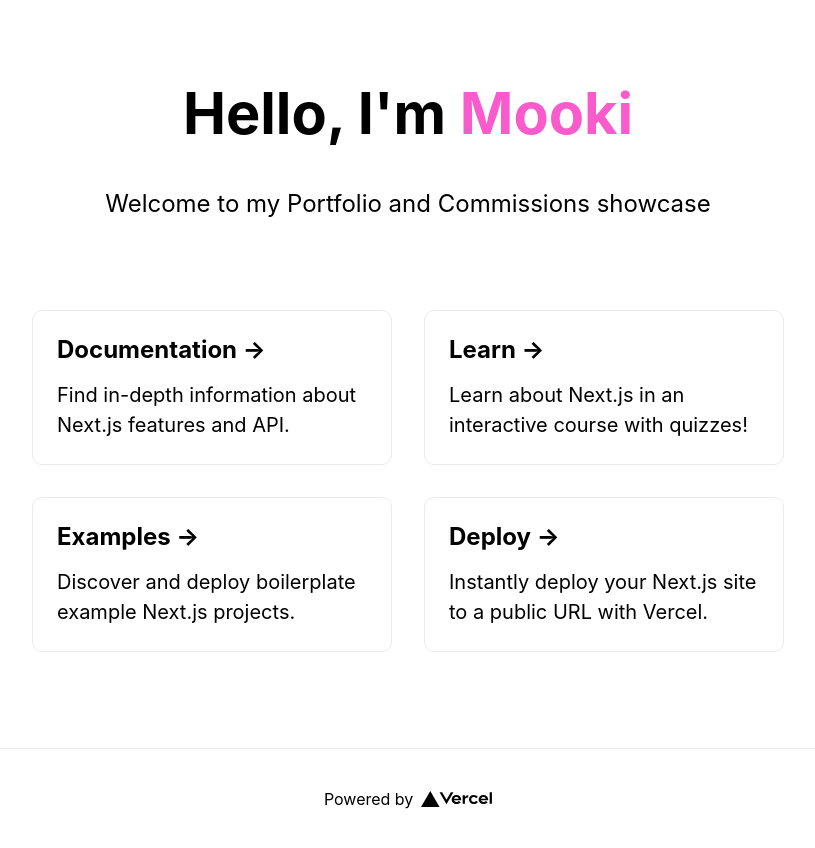
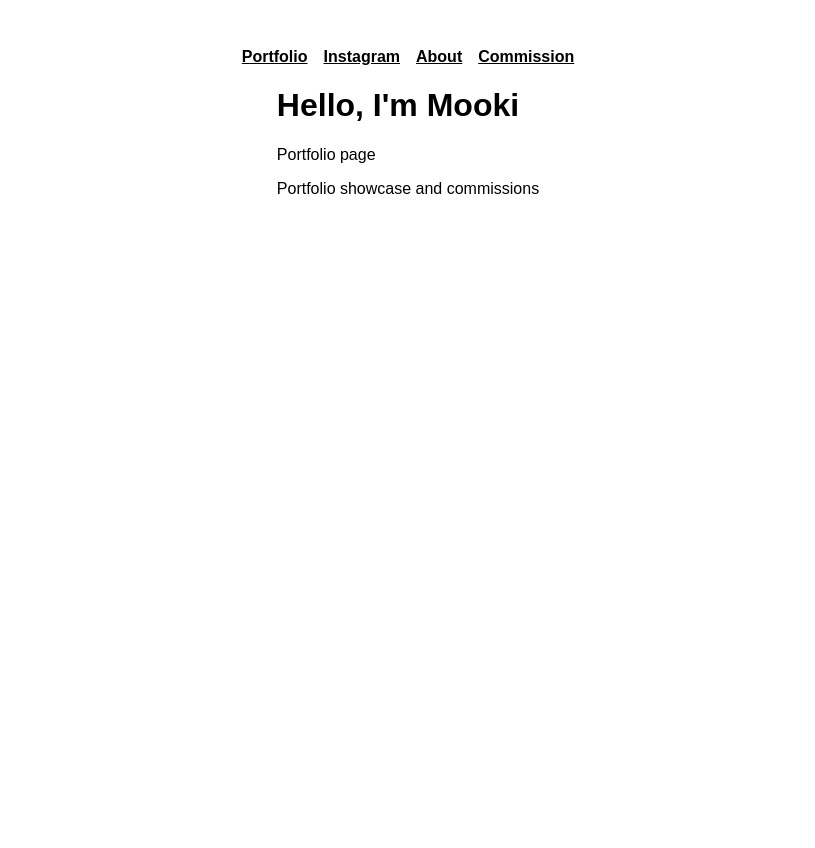
Before and after one commit to Joecey/mooki_commission_website, a Next.js app: page / in a window 1280 px wide. Shown: the whole page, without its empty margins (232-1047 px from the left). After the commit the page ends 800 px from the top, so only its background shows below. Built offline with nearby package versions, Linux system fonts and the light colour scheme.

Commit message:
switched to /app layout

```diff
--- /dev/null
+++ b/app/globals.css
@@ -0,0 +1,54 @@
+* {
+	box-sizing: border-box;
+}
+
+html,
+body {
+	padding: 0;
+	margin: 0;
+	/* list font priority */
+	font-family: Arial, Helvetica, sans-serif, BlinkMacSystemFont, Segoe UI,
+		Roboto, Oxygen, Ubuntu, Cantarell, Fira Sans, Droid Sans, Helvetica Neue,
+		sans-serif;
+	padding: 0 2rem;
+}
+
+a {
+	color: inherit;
+	text-decoration: none;
+	padding: 0;
+	margin: 0;
+}
+
+main {
+	min-height: 100vh;
+	padding: 3rem 0;
+	display: flex;
+	flex-direction: column;
+	justify-content: flex-start;
+	align-items: center;
+}
+
+input,
+textarea {
+	display: block;
+	max-width: 300px;
+	margin: 0.5rem 0;
+}
+
+button {
+	background-color: #000000;
+	border: none;
+	color: white;
+	padding: 0.5rem 2rem;
+	text-align: center;
+	text-decoration: none;
+	display: inline-block;
+	cursor: pointer;
+}
+
+nav a {
+	font-weight: bold;
+	margin: 0 0.5rem;
+	text-decoration: underline;
+}
--- /dev/null
+++ b/app/layout.js
@@ -0,0 +1,28 @@
+import "./globals.css";
+
+// use this to create our nav bar
+import Link from "next/link";
+
+export const metadata = {
+	title: "Mooki Portfolio and Comissions",
+	description: "Mooki's Personal Portfolio Website and Commissions Page",
+};
+
+export default function RootLayout({ children }) {
+	return (
+		<html>
+			<body>
+				<main>
+					<nav>
+						<Link href="/">Portfolio</Link>
+						<Link href="/instagram">Instagram</Link>
+						<Link href="/about">About</Link>
+						<Link href="/commission">Commission</Link>
+					</nav>
+					{/* display children of the directory this is in (except subdirs) */}
+					{children}
+				</main>
+			</body>
+		</html>
+	);
+}
--- /dev/null
+++ b/app/page.js
@@ -0,0 +1,9 @@
+export default function HomePage() {
+	return (
+		<div>
+			<h1>Hello, I'm Mooki</h1>
+			<p>Portfolio page</p>
+			<p>Portfolio showcase and commissions</p>
+		</div>
+	);
+}
--- /dev/null
+++ b/next.config.js
@@ -0,0 +1,8 @@
+/** @type {import('next').NextConfig} */
+const nextConfig = {
+	experimental: {
+		appDir: true,
+	},
+};
+
+module.exports = nextConfig;
--- a/pages/index.js
+++ /dev/null
@@ -1,127 +0,0 @@
-import Head from "next/head";
-import styles from "../styles/Home.module.css";
-
-export default function Home() {
-	return (
-		<div className={styles.container}>
-			<Head>
-				<title>Mooki Commission Website</title>
-				<link rel="icon" href="/mooki.png" />
-			</Head>
-
-			<main>
-				<h1 className={styles.title}>
-					Hello, I'm <a href="https://nextjs.org">Mooki</a>
-				</h1>
-
-				<p className={styles.description}>
-					Welcome to my Portfolio and Commissions showcase
-				</p>
-
-				{/* start of grid */}
-				<div className={styles.grid}>
-					<a href="https://nextjs.org/docs" className={styles.card}>
-						<h3>Documentation &rarr;</h3>
-						<p>
-							Find in-depth information about Next.js features and
-							API.
-						</p>
-					</a>
-
-					<a href="https://nextjs.org/learn" className={styles.card}>
-						<h3>Learn &rarr;</h3>
-						<p>
-							Learn about Next.js in an interactive course with
-							quizzes!
-						</p>
-					</a>
-
-					<a
-						href="https://github.com/vercel/next.js/tree/master/examples"
-						className={styles.card}
-					>
-						<h3>Examples &rarr;</h3>
-						<p>
-							Discover and deploy boilerplate example Next.js
-							projects.
-						</p>
-					</a>
-
-					<a
-						href="https://vercel.com/import?filter=next.js&utm_source=create-next-app&utm_medium=default-template&utm_campaign=create-next-app"
-						className={styles.card}
-					>
-						<h3>Deploy &rarr;</h3>
-						<p>
-							Instantly deploy your Next.js site to a public URL
-							with Vercel.
-						</p>
-					</a>
-				</div>
-			</main>
-
-			<footer>
-				<a>
-					Powered by{" "}
-					<img
-						src="/vercel.svg"
-						alt="Vercel"
-						className={styles.logo}
-					/>
-				</a>
-			</footer>
-
-			<style jsx>{`
-				main {
-					padding: 5rem 0;
-					flex: 1;
-					display: flex;
-					flex-direction: column;
-					justify-content: center;
-					align-items: center;
-				}
-				footer {
-					width: 100%;
-					height: 100px;
-					border-top: 1px solid #eaeaea;
-					display: flex;
-					justify-content: center;
-					align-items: center;
-				}
-				footer img {
-					margin-left: 0.5rem;
-				}
-				footer a {
-					display: flex;
-					justify-content: center;
-					align-items: center;
-					text-decoration: none;
-					color: inherit;
-				}
-				code {
-					background: #fafafa;
-					border-radius: 5px;
-					padding: 0.75rem;
-					font-size: 1.1rem;
-					font-family: Menlo, Monaco, Lucida Console, Liberation Mono,
-						DejaVu Sans Mono, Bitstream Vera Sans Mono, Courier New,
-						monospace;
-				}
-			`}</style>
-
-			<style jsx global>{`
-				html,
-				body {
-					padding: 0;
-					margin: 0;
-					font-family: -apple-system, BlinkMacSystemFont, Segoe UI,
-						Roboto, Oxygen, Ubuntu, Cantarell, Fira Sans, Droid Sans,
-						Helvetica Neue, sans-serif;
-				}
-				* {
-					box-sizing: border-box;
-				}
-			`}</style>
-		</div>
-	);
-}
--- a/styles/globals.css
+++ /dev/null
@@ -1,38 +0,0 @@
-html,
-body {
-  padding: 0;
-  margin: 0;
-  font-family: Inter, -apple-system, BlinkMacSystemFont, Segoe UI, Roboto,
-    Oxygen, Ubuntu, Cantarell, Fira Sans, Droid Sans, Helvetica Neue, sans-serif;
-}
-
-a {
-  color: inherit;
-  text-decoration: none;
-}
-
-* {
-  box-sizing: border-box;
-}
-
-img {
-  max-width: 100%;
-  height: auto;
-}
-
-h1,
-h2,
-p,
-ul {
-  margin: 0;
-}
-
-ul {
-  padding: 0;
-  list-style: none;
-}
-
-button {
-  padding: 0.5rem 1rem;
-  font-weight: bold;
-}
```
Also changed, not shown: app/about/page.js (added, +7 -0 lines), app/commission/page.js (added, +7 -0 lines), app/instagram/page.js (added, +7 -0 lines), components/index.js (added).
